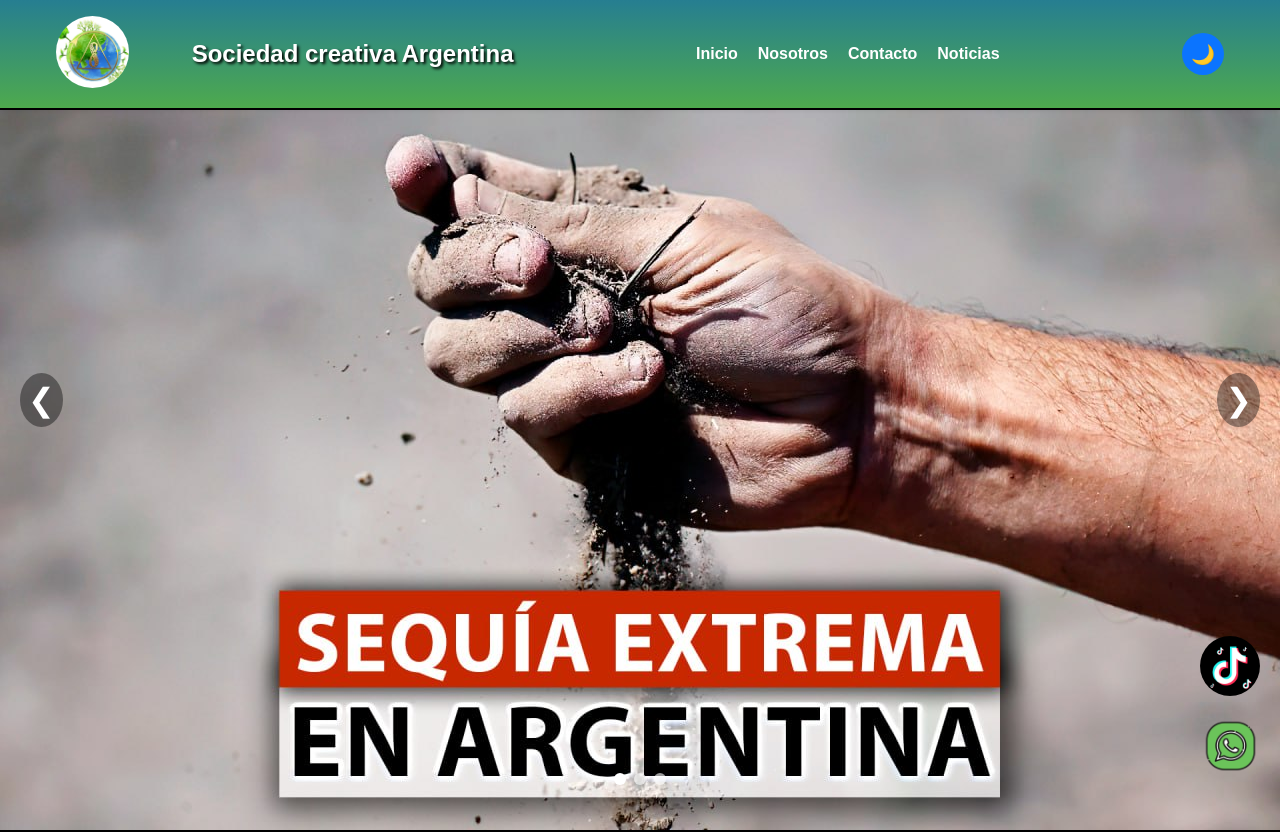
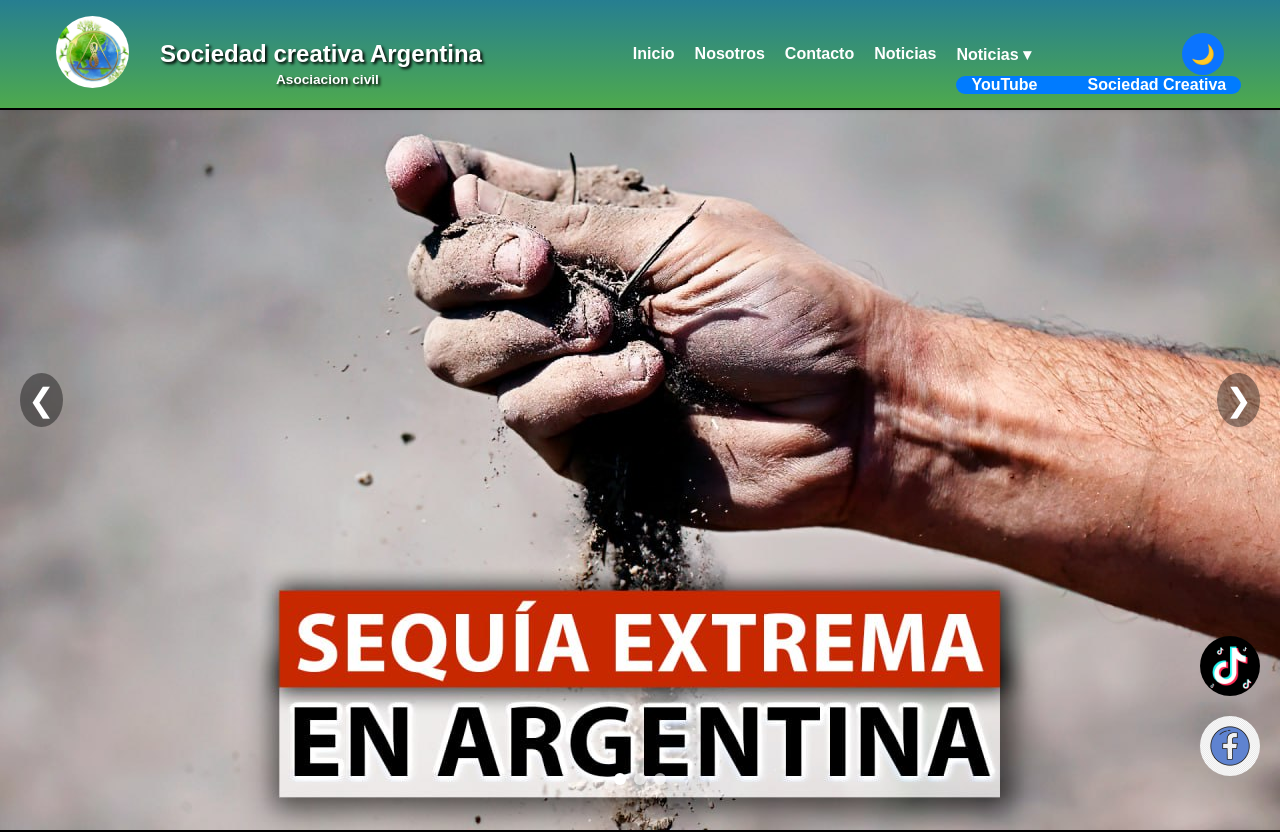
Before and after one commit to Mgabrizuela017/Proyecto-para-cliente-Juan-Andr-s-asociaci-n-civil-Sociedad-creativa-Argentina-unidos-por-el-clima, a plain HTML site: page index.html in a window 1280 px wide. Shown: the top 832 px of the page. Drawn offline with Linux system fonts and the light colour scheme.

Commit message:
Finalizacion del proyecto con detalles

```diff
--- a/Css2.css
+++ b/Css2.css
@@ -14,7 +14,7 @@
     /* NAV */
     header {
       width: 100%;
-      background: linear-gradient(180deg, #267E91, #4EAA4D);
+      background: linear-gradient(90deg #4EAA4D),#267E91;
       box-shadow: 0 2px 4px rgba(0,0,0,0.1);
       position: sticky;
       top: 0;
@@ -318,3 +318,47 @@
   right: 20px;
   z-index: 1000;
 }
+
+.subtitulo{
+  font-size: 85%;
+  color: white;
+  text-shadow: black 2px 2px 3px;
+  position: absolute;
+  margin-top: 50px;
+  margin-left: 220px;
+}
+.facebook-container{
+  position: fixed;
+  bottom: 20px;
+  right: 20px;
+  z-index: 1000;
+}
+
+/* Submenú */
+.submenu {
+  display: none;
+  position: absolute;
+  top: 70%; /* debajo de "Noticias" */
+  right: -10;
+      background: #007BFF;
+  border-radius: 100px;
+  padding: 0;
+  margin: 0;
+  min-width: 200px;
+
+}
+
+.submenu li a {
+  padding: 10px 15px;
+  color: white;
+}
+
+.submenu li a:hover {
+ background-color: #007BFF;
+  border-radius: 100px;
+}
+
+/* Mostrar submenú al hacer hover */
+.menu li:hover > .submenu {
+  display: flex;
+}
--- a/index.html
+++ b/index.html
@@ -227,22 +227,42 @@
       <div class="logo">
         <a href="index.html"><img src="Assets/img/logo whatsapp verde.jpg" alt="Logo" /></a>
       </div>
+
       <h1 class="Titulo">Sociedad creativa Argentina</h1>
+      <h3 class="subtitulo">Asociacion civil</h3>
+
       <ul>
         <li><a href="index.html">Inicio</a></li>
         <li><a href="Nosotros.html">Nosotros</a></li>
         <li><a href="Contacto.html">Contacto</a></li>
         <li><a href="https://creativesociety.com/es/climate-model">Noticias</a></li>
-      </ul>
+      <li>
+    <a href="#">Noticias ▾</a>
+    <ul class="submenu">
+      <li><a href="https://www.youtube.com/@sociedad.creativa.argentina">YouTube</a></li>
+      <li><a href="https://creativesociety.com/es">Sociedad Creativa</a></li>
+    </ul>
+  </li>
+
+    </ul>
       <!-- Botón Tema -->
       <button class="theme-toggle" id="theme-toggle" aria-label="Cambiar tema" title="Cambiar tema">🌙</button>
     </nav>
   </header>
+<!--<audio autoplay loop>
+    <source src="Assets/img/Audio de WhatsApp 2025-08-19 a las 21.43.12_becddd11.mp3" type="audio/mpeg">
+    Tu navegador no soporta el audio.
+  </audio>-->
 
-  <!-- WhatsApp -->
+  <!-- WhatsApp
   <div class="whatsapp-container">
     <a href="https://wa.me/5491136283952" target="_blank" rel="noopener">
       <img src="Assets/icons/whatsapp_comic.png" class="whatsapp" alt="WhatsApp" />
+    </a>
+  </div>-->
+<div class="facebook-container">
+    <a href="https://www.facebook.com/share/1ZT1RKA2e2/" target="_blank" rel="noopener">
+      <img src="Assets/icons/button facbook.png" class="whatsapp" alt="Facebook" />
     </a>
   </div>
 <div class="tiktok-container">
@@ -315,7 +335,7 @@
   </section>
 
   <!-- ===== Video ===== -->
-  <section class="historias">
+ <!--<section class="historias">
     <h2>El momento del cambio es ahora</h2>
     <div class="historia">
       <iframe autoplay muted  src="Assets/img/Jujuy.mp4" title="La fatalidad del núcleo de la Tierra: ¿qué pasaría si se detuviera?" allow="accelerometer; clipboard-write; encrypted-media; gyroscope; picture-in-picture; web-share" allowfullscreen></iframe>
@@ -323,7 +343,7 @@
       <p>Durante  la reunion se trataron temas fundamentales como la preocupante contaminacion por Nano plasticos, el aumento de actividad volcanica, la importancia de los generadores de agua atmofericos y la creciente incidencia de desastres climaticos. Durante el evento se distribuyeron y tarjetas informativas a todos los presentes. </p>
 
     </div>
-  </section>
+  </section>-->
 
   <!-- ===== Texto + Galería ===== -->
   <div class="container">
```
Also changed, not shown: Contacto.html (+17 -4 lines), Nosotros.html (+44 -22 lines), Assets/img/juntos en el obelisco..jpg (added), Assets/img/mesa redonda.jpg (added).
